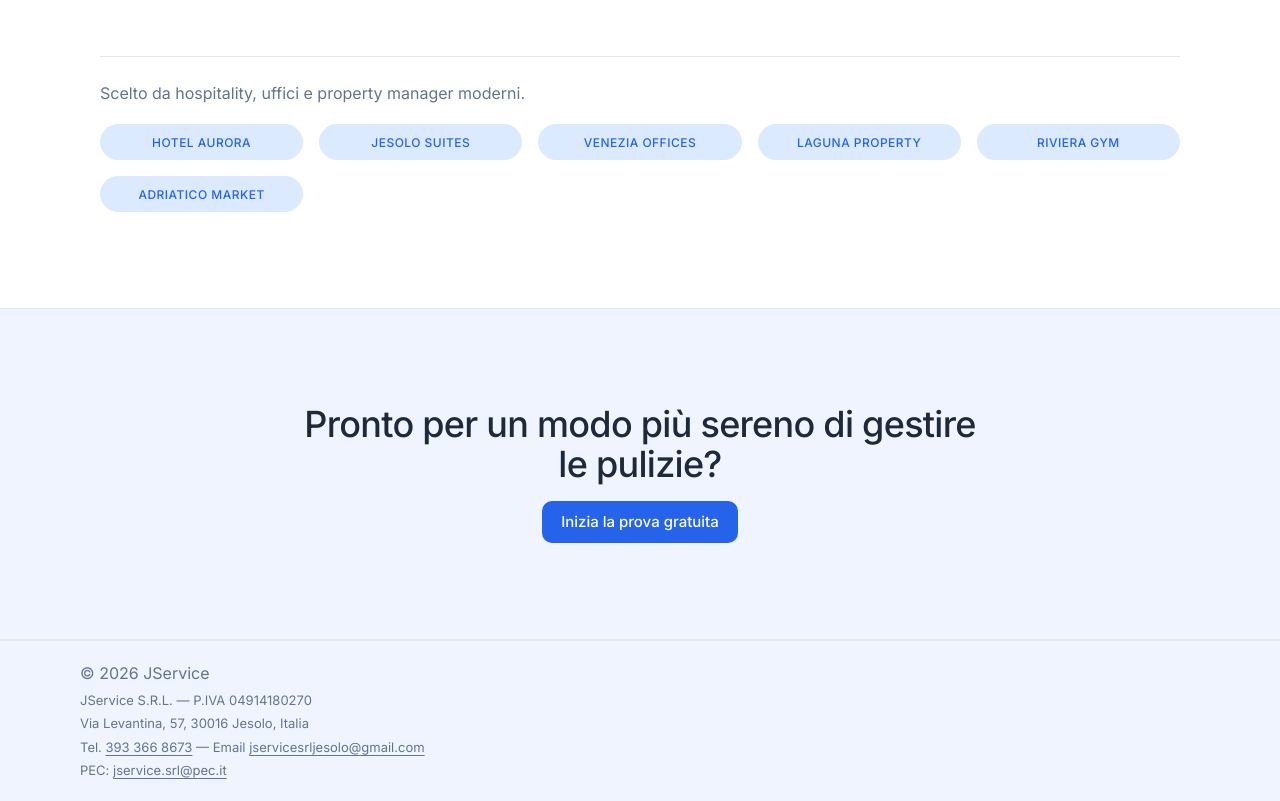
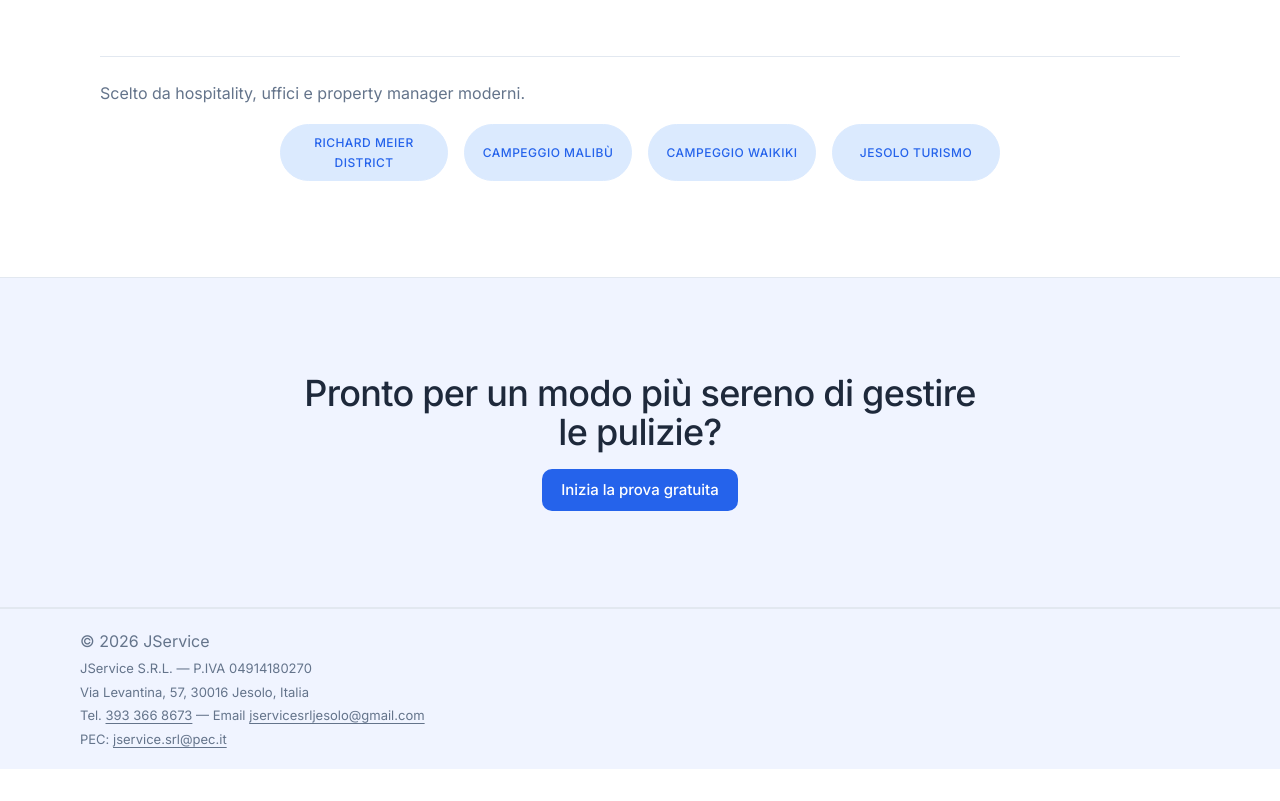
Before and after one commit to AlessandroVendramin/sito-jservice, a Next.js app: page / in a window 1280 px wide. Shown: the part 2400-3201 px from the top of the page. After the commit the page ends 3169 px from the top, so only its background shows below. Built offline with nearby package versions, Linux system fonts and the light colour scheme.

Commit message:
Aziende trusted by

```diff
--- a/app/globals.css
+++ b/app/globals.css
@@ -361,13 +361,16 @@ p { margin: 0 0 12px 0; color: var(--text-secondary); }
 .logos {
   margin-top: 18px;
   display: grid;
-  grid-template-columns: repeat(5, minmax(0, 1fr));
+  grid-template-columns: repeat(4, minmax(0, 1fr));
   gap: 16px;
+  max-width: 720px;
+  margin-left: auto;
+  margin-right: auto;
 }
 .logo-pill {
-  height: 36px;
-  padding: 0 12px;
-  display: inline-flex;
+  min-height: 36px;
+  padding: 8px 14px;
+  display: flex;
   align-items: center;
   justify-content: center;
   border: 1px solid var(--primary-light);
@@ -378,12 +381,14 @@ p { margin: 0 0 12px 0; color: var(--text-secondary); }
   font-weight: 500;
   letter-spacing: 0.04em;
   text-transform: uppercase;
-  white-space: nowrap;
-  overflow: hidden;
-  text-overflow: ellipsis;
+  text-align: center;
+  word-break: break-word;
 }
 @media (max-width: 900px) {
-  .logos { grid-template-columns: repeat(3, minmax(0, 1fr)); }
+  .logos { grid-template-columns: repeat(2, minmax(0, 1fr)); }
+}
+@media (max-width: 480px) {
+  .logos { grid-template-columns: 1fr; }
 }
 
 /* Secondary CTA */
--- a/app/page.tsx
+++ b/app/page.tsx
@@ -146,12 +146,10 @@ export default function HomePage() {
         <div className="container">
           <p className="muted line-above">Scelto da hospitality, uffici e property manager moderni.</p>
           <div className="logos">
-            <div className="logo-pill" aria-label="Logo azienda (mock)">Hotel Aurora</div>
-            <div className="logo-pill" aria-label="Logo azienda (mock)">Jesolo Suites</div>
-            <div className="logo-pill" aria-label="Logo azienda (mock)">Venezia Offices</div>
-            <div className="logo-pill" aria-label="Logo azienda (mock)">Laguna Property</div>
-            <div className="logo-pill" aria-label="Logo azienda (mock)">Riviera Gym</div>
-            <div className="logo-pill" aria-label="Logo azienda (mock)">Adriatico Market</div>
+            <div className="logo-pill" aria-label="Logo azienda (mock)">Richard Meier District</div>
+            <div className="logo-pill" aria-label="Logo azienda (mock)">Campeggio Malibù</div>
+            <div className="logo-pill" aria-label="Logo azienda (mock)">Campeggio Waikiki</div>
+            <div className="logo-pill" aria-label="Logo azienda (mock)">Jesolo Turismo</div>
           </div>
         </div>
       </section>
```
